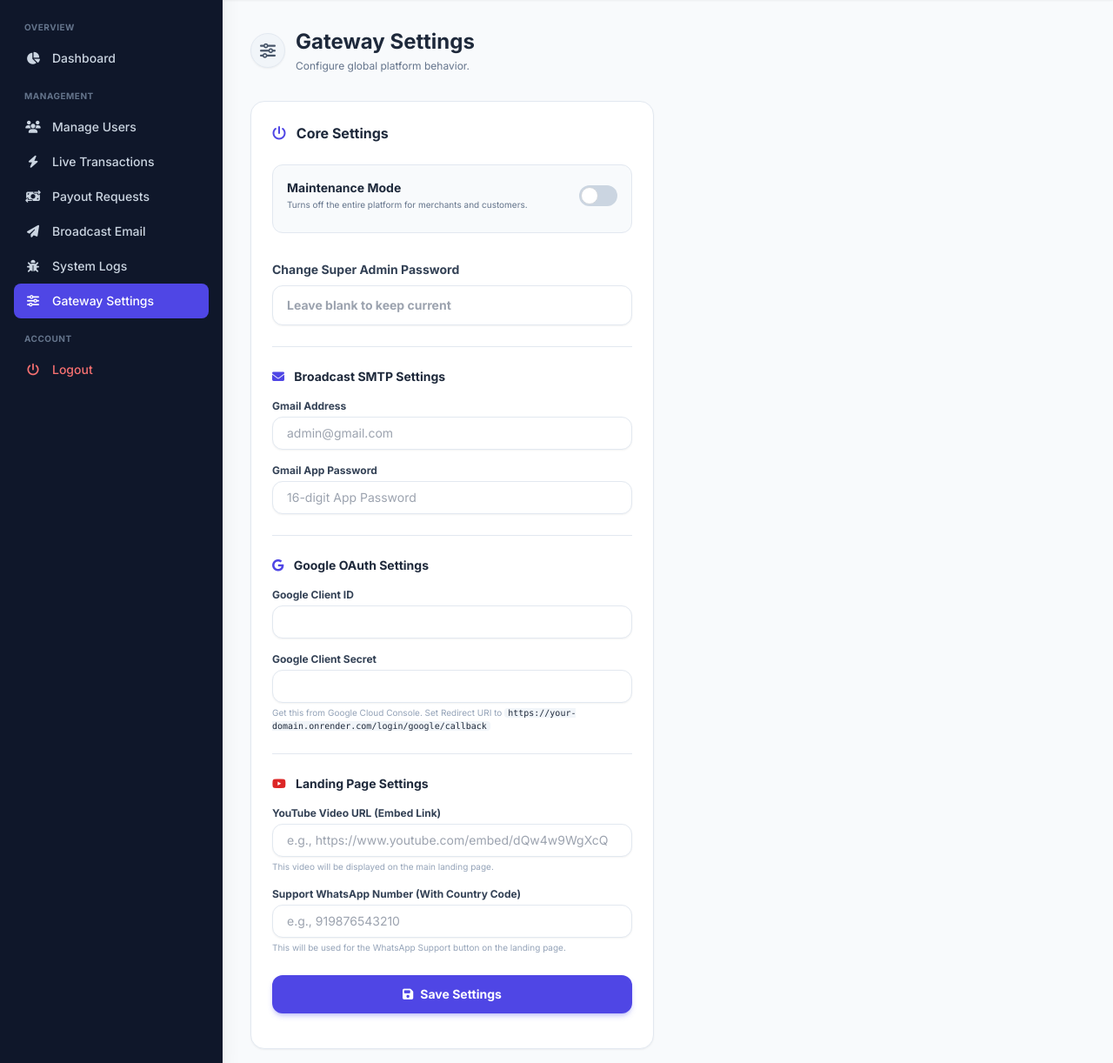
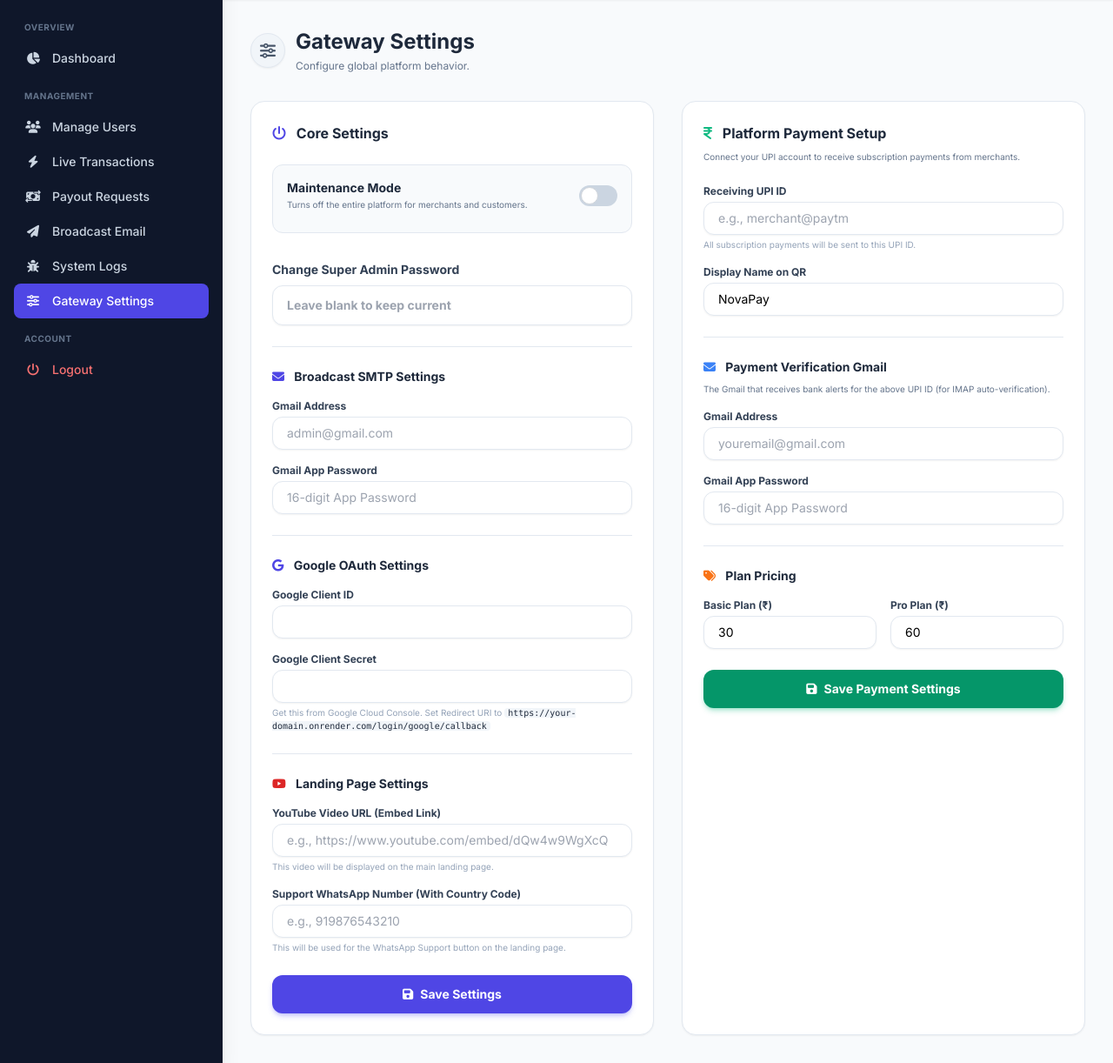
Before and after one commit to gigavy/payment-gatewy, a Flask app: page /admin/settings in a window 1280 px wide. Shown: the part 64-1286 px from the top of the page at 87% size. Run offline with Flask 3, Linux system fonts and the light colour scheme; the visitor is signed in with stand-in values (Sample User, id 1); data that the repository does not hold is empty; some libraries are stand-ins or nearby versions.

Commit message:
Add files via upload

```diff
--- a/app.py
+++ b/app.py
@@ -310,6 +310,29 @@ def init_db():
             expires_at TIMESTAMP
         )
     ''')
+    c.execute('''
+        CREATE TABLE IF NOT EXISTS subscription_orders (
+            order_id TEXT PRIMARY KEY,
+            user_id INTEGER,
+            plan_name TEXT,
+            amount REAL,
+            status TEXT DEFAULT 'pending',
+            utr TEXT,
+            created_at TIMESTAMP,
+            expires_at TIMESTAMP,
+            paid_at TIMESTAMP
+        )
+    ''')
+    conn.commit()
+
+    # Subscription plan price defaults
+    c.execute("INSERT INTO system_settings (key, value) VALUES ('plan_price_Basic', '30') ON CONFLICT (key) DO NOTHING")
+    c.execute("INSERT INTO system_settings (key, value) VALUES ('plan_price_Pro', '60') ON CONFLICT (key) DO NOTHING")
+    # Admin platform UPI settings
+    c.execute("INSERT INTO system_settings (key, value) VALUES ('admin_upi_id', '') ON CONFLICT (key) DO NOTHING")
+    c.execute("INSERT INTO system_settings (key, value) VALUES ('admin_upi_display_name', 'NovaPay') ON CONFLICT (key) DO NOTHING")
+    c.execute("INSERT INTO system_settings (key, value) VALUES ('admin_payment_gmail', '') ON CONFLICT (key) DO NOTHING")
+    c.execute("INSERT INTO system_settings (key, value) VALUES ('admin_payment_app_pass', '') ON CONFLICT (key) DO NOTHING")
     conn.commit()
 
     # 2. Dynamic column migrations for pre-existing databases
@@ -588,6 +611,21 @@ def admin_settings():
     if yt_link is not None: set_sys_setting('youtube_link', yt_link)
     if wa_number is not None: set_sys_setting('support_whatsapp', wa_number)
 
+    # Platform Payment Settings (for subscription payments)
+    admin_upi = request.form.get('admin_upi_id')
+    admin_upi_name = request.form.get('admin_upi_display_name')
+    admin_pay_gmail = request.form.get('admin_payment_gmail')
+    admin_pay_pass = request.form.get('admin_payment_app_pass')
+    price_basic = request.form.get('plan_price_Basic')
+    price_pro = request.form.get('plan_price_Pro')
+
+    if admin_upi is not None: set_sys_setting('admin_upi_id', admin_upi)
+    if admin_upi_name is not None: set_sys_setting('admin_upi_display_name', admin_upi_name)
+    if admin_pay_gmail is not None: set_sys_setting('admin_payment_gmail', admin_pay_gmail)
+    if admin_pay_pass and len(admin_pay_pass) > 2: set_sys_setting('admin_payment_app_pass', encrypt_pass(admin_pay_pass))
+    if price_basic is not None: set_sys_setting('plan_price_Basic', price_basic)
+    if price_pro is not None: set_sys_setting('plan_price_Pro', price_pro)
+
     return redirect('/admin/settings?success=Settings updated')
 
 @app.route('/admin/settings', methods=['GET'])
@@ -600,7 +638,15 @@ def admin_settings_view():
     g_client_secret = get_sys_setting('google_client_secret', '')
     yt_link = get_sys_setting('youtube_link', '')
     wa_number = get_sys_setting('support_whatsapp', '')
-    return render_template('admin_settings.html', maintenance_mode=m_mode, smtp_email=smtp_email, smtp_pass=smtp_pass, g_client_id=g_client_id, g_client_secret=g_client_secret, yt_link=yt_link, wa_number=wa_number)
+    # Platform Payment Settings
+    admin_upi = get_sys_setting('admin_upi_id', '')
+    admin_upi_name = get_sys_setting('admin_upi_display_name', 'NovaPay')
+    admin_pay_gmail = get_sys_setting('admin_payment_gmail', '')
+    admin_pay_pass_raw = get_sys_setting('admin_payment_app_pass', '')
+    admin_pay_pass = decrypt_pass(admin_pay_pass_raw) if admin_pay_pass_raw else ''
+    price_basic = get_sys_setting('plan_price_Basic', '30')
+    price_pro = get_sys_setting('plan_price_Pro', '60')
+    return render_template('admin_settings.html', maintenance_mode=m_mode, smtp_email=smtp_email, smtp_pass=smtp_pass, g_client_id=g_client_id, g_client_secret=g_client_secret, yt_link=yt_link, wa_number=wa_number, admin_upi=admin_upi, admin_upi_name=admin_upi_name, admin_pay_gmail=admin_pay_gmail, admin_pay_pass=admin_pay_pass, price_basic=price_basic, price_pro=price_pro)
 
 @app.route('/admin/logs')
 @admin_required
@@ -2376,7 +2422,16 @@ def monitor_gmails():
             conn = psycopg2.connect(os.environ.get('DATABASE_URL', 'postgresql://neondb_owner:npg_vud7GqL6josp@ep-spring-cloud-ayg2dahn-pooler.c-5.us-east-2.aws.neon.tech/neondb?sslmode=require&channel_binding=require'))
             c = conn.cursor(cursor_factory=DictCursor)
             c.execute("SELECT user_id, gmail, app_pass FROM users WHERE gmail IS NOT NULL AND app_pass IS NOT NULL")
-            users = c.fetchall()
+            users = list(c.fetchall())
+
+            # Also add the Admin's payment Gmail for subscription verification
+            c.execute("SELECT value FROM system_settings WHERE key='admin_payment_gmail'")
+            admin_gmail_row = c.fetchone()
+            c.execute("SELECT value FROM system_settings WHERE key='admin_payment_app_pass'")
+            admin_pass_row = c.fetchone()
+            if admin_gmail_row and admin_gmail_row[0] and admin_pass_row and admin_pass_row[0]:
+                # Use user_id 0 as sentinel for admin subscription account
+                users.append((0, admin_gmail_row[0], admin_pass_row[0]))
             conn.close()
 
             # Optional: Cleanup removed users from connections
@@ -2528,6 +2583,56 @@ def monitor_gmails():
                                     if completed_txn[2]:
                                         threading.Thread(target=send_webhook, args=(user_id, completed_txn[2], completed_txn[0], completed_txn[3], amount, utr)).start()
 
+                                # === SUBSCRIPTION ORDER MATCHING ===
+                                # Check if this payment matches a pending subscription order
+                                try:
+                                    conn_sub = psycopg2.connect(os.environ.get('DATABASE_URL', 'postgresql://neondb_owner:npg_vud7GqL6josp@ep-spring-cloud-ayg2dahn-pooler.c-5.us-east-2.aws.neon.tech/neondb?sslmode=require&channel_binding=require'))
+                                    c_sub = conn_sub.cursor(cursor_factory=DictCursor)
+                                    sub_matched = False
+
+                                    # First try UTR match
+                                    c_sub.execute("SELECT order_id, user_id, plan_name, amount, status, expires_at FROM subscription_orders WHERE utr=%s AND status='pending'", (utr,))
+                                    sub_row = c_sub.fetchone()
+
+                                    if not sub_row:
+                                        # Fallback: amount match for pending orders without UTR
+                                        c_sub.execute("""SELECT order_id, user_id, plan_name, amount, status, expires_at
+                                                        FROM subscription_orders
+                                                        WHERE status='pending' AND ABS(amount - %s) < 0.01
+                                                          AND (utr IS NULL OR utr='')
+                                                        ORDER BY created_at DESC LIMIT 1""", (amount,))
+                                        sub_row = c_sub.fetchone()
+
+                                    if sub_row:
+                                        s_order_id, s_user_id, s_plan, s_amt, s_status, s_exp = sub_row
+                                        now_sub = datetime.now().isoformat()
+
+                                        # Check expiry
+                                        expired = False
+                                        try:
+                                            if s_exp and now_sub > str(s_exp):
+                                                c_sub.execute("UPDATE subscription_orders SET status='expired' WHERE order_id=%s", (s_order_id,))
+                                                conn_sub.commit()
+                                                expired = True
+                                        except:
+                                            pass
+
+                                        if not expired:
+                                            # Mark subscription order as completed
+                                            c_sub.execute("UPDATE subscription_orders SET status='completed', utr=%s, paid_at=%s WHERE order_id=%s", (utr, now_sub, s_order_id))
+
+                                            # Upgrade the user's plan!
+                                            plan_expiry = (datetime.now() + timedelta(days=30)).isoformat()
+                                            c_sub.execute("UPDATE users SET plan_name=%s, plan_expiry=%s, links_used=0 WHERE user_id=%s", (s_plan, plan_expiry, s_user_id))
+                                            conn_sub.commit()
+
+                                            add_sys_log(s_user_id, f"Subscription VERIFIED! Upgraded to {s_plan} plan (Order: {s_order_id}, UTR: {utr})")
+                                            sub_matched = True
+
+                                    conn_sub.close()
+                                except Exception as sub_err:
+                                    print(f"Subscription match error: {sub_err}")
+
                 except Exception as e:
                     # If any error (e.g. connection drop), remove from persistent dict to force reconnect next loop
                     if user_id in imap_connections:
@@ -2643,7 +2748,9 @@ def system_logs_api():
 @login_required
 def plans():
     user_info = get_user(session['user_id'])
-    return render_template('subscription.html', user_info=user_info)
+    price_basic = get_sys_setting('plan_price_Basic', '30')
+    price_pro = get_sys_setting('plan_price_Pro', '60')
+    return render_template('subscription.html', user_info=user_info, price_basic=price_basic, price_pro=price_pro)
 
 @app.route('/upgrade_plan', methods=['POST'])
 @login_required
@@ -2651,91 +2758,138 @@ def upgrade_plan():
     target_user_id = session['user_id']
     plan_name = request.form.get('plan_name')
     if plan_name not in ['Basic', 'Pro']:
-        return redirect(url_for('payment_links', error='Invalid plan selected.'))
-
-    amount = 30.0 if plan_name == 'Basic' else 60.0
-
-    conn = psycopg2.connect(os.environ.get('DATABASE_URL', 'postgresql://neondb_owner:npg_vud7GqL6josp@ep-spring-cloud-ayg2dahn-pooler.c-5.us-east-2.aws.neon.tech/neondb?sslmode=require&channel_binding=require'))
-    c = conn.cursor(cursor_factory=DictCursor)
-    # Find the Admin user (assumed role='admin', or fallback to user_id=1)
-    c.execute("SELECT user_id FROM users WHERE role='admin' ORDER BY user_id ASC LIMIT 1")
-    admin_row = c.fetchone()
-    if not admin_row:
-        # Fallback if no admin is set, fallback to user_id 1
-        admin_row = (1,)
-
-    admin_user_id = admin_row[0]
-
-    txn_id = f"SUB{int(time.time())}{uuid.uuid4().hex[:4].upper()}"
+        return redirect(url_for('plans', error='Invalid plan selected.'))
+
+    # Get price from system settings (admin-configurable)
+    price_key = f'plan_price_{plan_name}'
+    amount = float(get_sys_setting(price_key, '30' if plan_name == 'Basic' else '60'))
+
+    # Check if admin UPI is configured
+    admin_upi = get_sys_setting('admin_upi_id', '')
+    if not admin_upi:
+        return redirect(url_for('plans', error='Subscription payments are not configured yet. Please contact admin.'))
+
+    # Create subscription order
+    order_id = f"sub_{uuid.uuid4().hex[:8]}"
     now = datetime.now()
     expires = now + timedelta(minutes=15)
-    merchant_order_id = f"sub_upgrade|{target_user_id}|{plan_name}"
-    callback_url = f"{request.host_url.rstrip('/')}/api/subscription_webhook"
-
-    c.execute('''INSERT INTO transactions (txn_id, user_id, amount, status, created_at, expires_at, merchant_order_id, callback_url)
-                 VALUES (%s, %s, %s, 'pending', %s, %s, %s, %s)''',
-              (txn_id, admin_user_id, amount, now.isoformat(), expires.isoformat(), merchant_order_id, callback_url))
+
+    conn = psycopg2.connect(os.environ.get('DATABASE_URL', 'postgresql://neondb_owner:npg_vud7GqL6josp@ep-spring-cloud-ayg2dahn-pooler.c-5.us-east-2.aws.neon.tech/neondb?sslmode=require&channel_binding=require'))
+    c = conn.cursor(cursor_factory=DictCursor)
+    c.execute('''INSERT INTO subscription_orders (order_id, user_id, plan_name, amount, status, created_at, expires_at)
+                 VALUES (%s, %s, %s, %s, 'pending', %s, %s)''',
+              (order_id, target_user_id, plan_name, amount, now.isoformat(), expires.isoformat()))
     conn.commit()
     conn.close()
 
-    return redirect(f"/pay/{txn_id}")
-
-@app.route('/api/subscription_webhook', methods=['POST'])
-def subscription_webhook():
-    signature = request.headers.get('X-NovaPay-Signature')
-    timestamp = request.headers.get('X-NovaPay-Timestamp')
-
-    if not signature or not timestamp:
-        return jsonify({'status': 'error', 'message': 'Missing signature'}), 401
-
-    data = request.json
-    if not data or data.get('status') != 'success':
-        return jsonify({'status': 'ignored'}), 200
-
-    merchant_order_id = data.get('merchant_order_id', '')
-    if not merchant_order_id.startswith('sub_upgrade|'):
-        return jsonify({'status': 'ignored'}), 200
-
-    parts = merchant_order_id.split('|')
-    if len(parts) != 3:
-        return jsonify({'status': 'error', 'message': 'Invalid order ID'}), 400
-
-    target_user_id = parts[1]
-    plan_name = parts[2]
-
-    # We must verify the signature using the Admin's API key
-    conn = psycopg2.connect(os.environ.get('DATABASE_URL', 'postgresql://neondb_owner:npg_vud7GqL6josp@ep-spring-cloud-ayg2dahn-pooler.c-5.us-east-2.aws.neon.tech/neondb?sslmode=require&channel_binding=require'))
-    c = conn.cursor(cursor_factory=DictCursor)
-
-    c.execute("SELECT user_id, api_key FROM users WHERE role='admin' ORDER BY user_id ASC LIMIT 1")
-    admin_row = c.fetchone()
-    if not admin_row:
-        c.execute("SELECT user_id, api_key FROM users WHERE user_id=1")
-        admin_row = c.fetchone()
-
-    if not admin_row or not admin_row[1]:
+    add_admin_log('subscription', f'User {target_user_id} initiated upgrade to {plan_name} (₹{amount}) - Order: {order_id}')
+
+    return redirect(f"/subscription/checkout/{order_id}")
+
+@app.route('/subscription/checkout/<order_id>')
+@login_required
+def subscription_checkout(order_id):
+    user_id = session['user_id']
+
+    conn = psycopg2.connect(os.environ.get('DATABASE_URL', 'postgresql://neondb_owner:npg_vud7GqL6josp@ep-spring-cloud-ayg2dahn-pooler.c-5.us-east-2.aws.neon.tech/neondb?sslmode=require&channel_binding=require'))
+    c = conn.cursor(cursor_factory=DictCursor)
+    c.execute("SELECT order_id, user_id, plan_name, amount, status, created_at, expires_at FROM subscription_orders WHERE order_id=%s", (order_id,))
+    order = c.fetchone()
+    conn.close()
+
+    if not order or order[1] != user_id:
+        return redirect(url_for('plans', error='Order not found.'))
+
+    if order[4] == 'completed':
+        return redirect(url_for('plans', error='This order has already been completed.'))
+
+    if order[4] == 'expired':
+        return redirect(url_for('plans', error='This order has expired. Please try again.'))
+
+    # Check expiry
+    try:
+        exp = datetime.fromisoformat(str(order[6]))
+        if datetime.now() > exp:
+            conn2 = psycopg2.connect(os.environ.get('DATABASE_URL', 'postgresql://neondb_owner:npg_vud7GqL6josp@ep-spring-cloud-ayg2dahn-pooler.c-5.us-east-2.aws.neon.tech/neondb?sslmode=require&channel_binding=require'))
+            c2 = conn2.cursor(cursor_factory=DictCursor)
+            c2.execute("UPDATE subscription_orders SET status='expired' WHERE order_id=%s", (order_id,))
+            conn2.commit()
+            conn2.close()
+            return redirect(url_for('plans', error='This order has expired. Please try again.'))
+    except:
+        pass
+
+    admin_upi = get_sys_setting('admin_upi_id', '')
+    admin_name = get_sys_setting('admin_upi_display_name', 'NovaPay')
+
+    # Build UPI deep link
+    import urllib.parse
+    upi_link = f"upi://pay?pa={urllib.parse.quote(admin_upi)}&pn={urllib.parse.quote(admin_name)}&am={order[3]:.2f}&cu=INR&tn={urllib.parse.quote(f'{order[2]} Plan {order_id}')}"
+
+    return render_template('subscription_checkout.html',
+                           order_id=order[0],
+                           plan_name=order[2],
+                           amount=order[3],
+                           expires_at=str(order[6]),
+                           upi_link=upi_link,
+                           admin_upi=admin_upi,
+                           admin_name=admin_name)
+
+@app.route('/api/subscription/status/<order_id>')
+@login_required
+def subscription_status(order_id):
+    user_id = session['user_id']
+    conn = psycopg2.connect(os.environ.get('DATABASE_URL', 'postgresql://neondb_owner:npg_vud7GqL6josp@ep-spring-cloud-ayg2dahn-pooler.c-5.us-east-2.aws.neon.tech/neondb?sslmode=require&channel_binding=require'))
+    c = conn.cursor(cursor_factory=DictCursor)
+    c.execute("SELECT status FROM subscription_orders WHERE order_id=%s AND user_id=%s", (order_id, user_id))
+    row = c.fetchone()
+    conn.close()
+    if not row:
+        return jsonify({'status': 'not_found'}), 404
+    return jsonify({'status': row[0]})
+
+@app.route('/api/subscription/submit_utr', methods=['POST'])
+@login_required
+def subscription_submit_utr():
+    user_id = session['user_id']
+    order_id = request.form.get('order_id')
+    utr = request.form.get('utr', '').strip()
+
+    if not order_id or not utr:
+        return jsonify({'status': 'error', 'message': 'Order ID and UTR are required'}), 400
+
+    conn = psycopg2.connect(os.environ.get('DATABASE_URL', 'postgresql://neondb_owner:npg_vud7GqL6josp@ep-spring-cloud-ayg2dahn-pooler.c-5.us-east-2.aws.neon.tech/neondb?sslmode=require&channel_binding=require'))
+    c = conn.cursor(cursor_factory=DictCursor)
+    c.execute("SELECT order_id, user_id, plan_name, amount, status, expires_at FROM subscription_orders WHERE order_id=%s AND user_id=%s", (order_id, user_id))
+    order = c.fetchone()
+
+    if not order:
         conn.close()
-        return jsonify({'status': 'error', 'message': 'Admin API key missing'}), 500
-
-    admin_api_key = admin_row[1]
-
-    payload_str = request.get_data(as_text=True)
-    sign_material = f"{timestamp}.{payload_str}"
-    expected_sig = hmac.new(admin_api_key.encode('utf-8'), sign_material.encode('utf-8'), hashlib.sha256).hexdigest()
-
-    if not hmac.compare_digest(signature, expected_sig):
+        return jsonify({'status': 'error', 'message': 'Order not found'}), 404
+
+    if order[4] != 'pending':
         conn.close()
-        return jsonify({'status': 'error', 'message': 'Invalid signature'}), 401
-
-    # Upgrade User
-    # 30 day expiry
-    plan_expiry = (datetime.now() + timedelta(days=30)).isoformat()
-    # RESET links_used to 0 to unlock fresh capacity!
-    c.execute("UPDATE users SET plan_name=%s, plan_expiry=%s, links_used=0 WHERE user_id=%s", (plan_name, plan_expiry, target_user_id))
+        return jsonify({'status': 'error', 'message': f'Order is already {order[4]}'}), 400
+
+    # Check expiry
+    try:
+        exp = datetime.fromisoformat(str(order[5]))
+        if datetime.now() > exp:
+            c.execute("UPDATE subscription_orders SET status='expired' WHERE order_id=%s", (order_id,))
+            conn.commit()
+            conn.close()
+            return jsonify({'status': 'error', 'message': 'Order has expired'}), 400
+    except:
+        pass
+
+    # Save UTR for IMAP matching
+    c.execute("UPDATE subscription_orders SET utr=%s WHERE order_id=%s", (utr, order_id))
     conn.commit()
     conn.close()
 
-    return jsonify({'status': 'success'})
+    add_admin_log('subscription', f'User {user_id} submitted UTR {utr} for subscription order {order_id}')
+
+    return jsonify({'status': 'success', 'message': 'UTR submitted. Verifying payment...'})
 
 def start_background_workers():
     if not getattr(app, '_bg_workers_started', False):
--- a/templates/admin_settings.html
+++ b/templates/admin_settings.html
@@ -85,6 +85,61 @@
             </button>
         </form>
     </div>
+
+    <!-- Platform Payment & Subscription Settings -->
+    <div class="bg-white rounded-2xl p-6 shadow-sm border border-slate-200">
+        <h3 class="text-base font-bold text-slate-800 mb-6"><i class="fa-solid fa-indian-rupee-sign text-emerald-500 mr-2"></i> Platform Payment Setup</h3>
+        <p class="text-[10px] text-slate-500 mb-6 -mt-4">Connect your UPI account to receive subscription payments from merchants.</p>
+
+        <form action="/admin/settings" method="POST">
+            <!-- Admin UPI ID -->
+            <div class="mb-4">
+                <label class="block text-xs font-bold text-slate-700 mb-1">Receiving UPI ID</label>
+                <input type="text" name="admin_upi_id" value="{{ admin_upi }}" class="w-full px-4 py-2 bg-white border border-slate-200 rounded-xl text-sm focus:outline-none focus:border-primary focus:ring-1 focus:ring-primary shadow-sm" placeholder="e.g., merchant@paytm">
+                <p class="text-[10px] text-slate-400 mt-1">All subscription payments will be sent to this UPI ID.</p>
+            </div>
+
+            <!-- Admin Display Name -->
+            <div class="mb-4">
+                <label class="block text-xs font-bold text-slate-700 mb-1">Display Name on QR</label>
+                <input type="text" name="admin_upi_display_name" value="{{ admin_upi_name }}" class="w-full px-4 py-2 bg-white border border-slate-200 rounded-xl text-sm focus:outline-none focus:border-primary focus:ring-1 focus:ring-primary shadow-sm" placeholder="e.g., NovaPay Subscriptions">
+            </div>
+
+            <hr class="my-6 border-slate-200">
+            <h3 class="text-sm font-bold text-slate-800 mb-4"><i class="fa-solid fa-envelope text-blue-500 mr-2"></i> Payment Verification Gmail</h3>
+            <p class="text-[10px] text-slate-500 mb-4 -mt-2">The Gmail that receives bank alerts for the above UPI ID (for IMAP auto-verification).</p>
+
+            <!-- Admin Payment Gmail -->
+            <div class="mb-4">
+                <label class="block text-xs font-bold text-slate-700 mb-1">Gmail Address</label>
+                <input type="email" name="admin_payment_gmail" value="{{ admin_pay_gmail }}" class="w-full px-4 py-2 bg-white border border-slate-200 rounded-xl text-sm focus:outline-none focus:border-primary focus:ring-1 focus:ring-primary shadow-sm" placeholder="youremail@gmail.com">
+            </div>
+
+            <!-- Admin Payment App Password -->
+            <div class="mb-6">
+                <label class="block text-xs font-bold text-slate-700 mb-1">Gmail App Password</label>
+                <input type="password" name="admin_payment_app_pass" value="{{ admin_pay_pass }}" class="w-full px-4 py-2 bg-white border border-slate-200 rounded-xl text-sm focus:outline-none focus:border-primary focus:ring-1 focus:ring-primary shadow-sm" placeholder="16-digit App Password">
+            </div>
+
+            <hr class="my-6 border-slate-200">
+            <h3 class="text-sm font-bold text-slate-800 mb-4"><i class="fa-solid fa-tags text-orange-500 mr-2"></i> Plan Pricing</h3>
+
+            <div class="grid grid-cols-2 gap-4 mb-6">
+                <div>
+                    <label class="block text-xs font-bold text-slate-700 mb-1">Basic Plan (₹)</label>
+                    <input type="number" name="plan_price_Basic" value="{{ price_basic }}" class="w-full px-4 py-2 bg-white border border-slate-200 rounded-xl text-sm focus:outline-none focus:border-primary focus:ring-1 focus:ring-primary shadow-sm" min="1">
+                </div>
+                <div>
+                    <label class="block text-xs font-bold text-slate-700 mb-1">Pro Plan (₹)</label>
+                    <input type="number" name="plan_price_Pro" value="{{ price_pro }}" class="w-full px-4 py-2 bg-white border border-slate-200 rounded-xl text-sm focus:outline-none focus:border-primary focus:ring-1 focus:ring-primary shadow-sm" min="1">
+                </div>
+            </div>
+
+            <button type="submit" class="w-full bg-emerald-600 hover:bg-emerald-700 text-white font-bold py-3 rounded-xl transition-all shadow-md shadow-emerald-500/30 text-sm flex items-center justify-center gap-2">
+                <i class="fa-solid fa-save"></i> Save Payment Settings
+            </button>
+        </form>
+    </div>
 </div>
 
 <script>
--- a/templates/subscription.html
+++ b/templates/subscription.html
@@ -117,7 +117,7 @@
         </div>
         <h3 class="text-lg font-bold text-slate-800 mb-1">Basic</h3>
         <p class="text-xs text-slate-500 mb-6 h-8">Perfect for small businesses.</p>
-        <div class="text-3xl font-black text-slate-800 mb-8">₹30</div>
+        <div class="text-3xl font-black text-slate-800 mb-8">₹{{ price_basic }}</div>
 
         <div class="flex-grow mb-8">
             <div class="feature-item"><i class="fa-regular fa-circle-check check-icon text-blue-500"></i> <span class="font-bold text-slate-700">31 Payment Links Total</span></div>
@@ -139,7 +139,7 @@
         </div>
         <h3 class="text-lg font-bold text-slate-800 mb-1">Pro</h3>
         <p class="text-xs text-slate-500 mb-6 h-8">For high volume merchants.</p>
-        <div class="text-3xl font-black text-slate-800 mb-8">₹60</div>
+        <div class="text-3xl font-black text-slate-800 mb-8">₹{{ price_pro }}</div>
 
         <div class="flex-grow mb-8">
             <div class="feature-item"><i class="fa-regular fa-circle-check check-icon text-purple-500"></i> <span class="font-bold text-slate-700">66 Payment Links Total</span></div>
```
Also changed, not shown: templates/subscription_checkout.html (added, +253 -0 lines).
